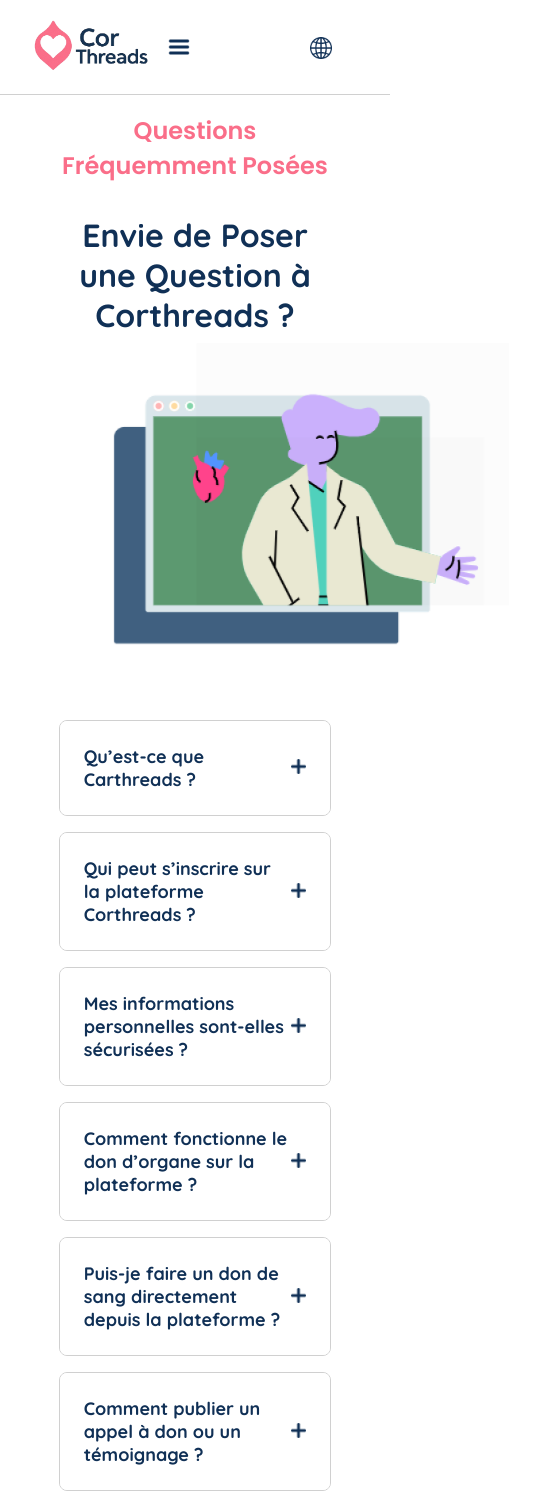
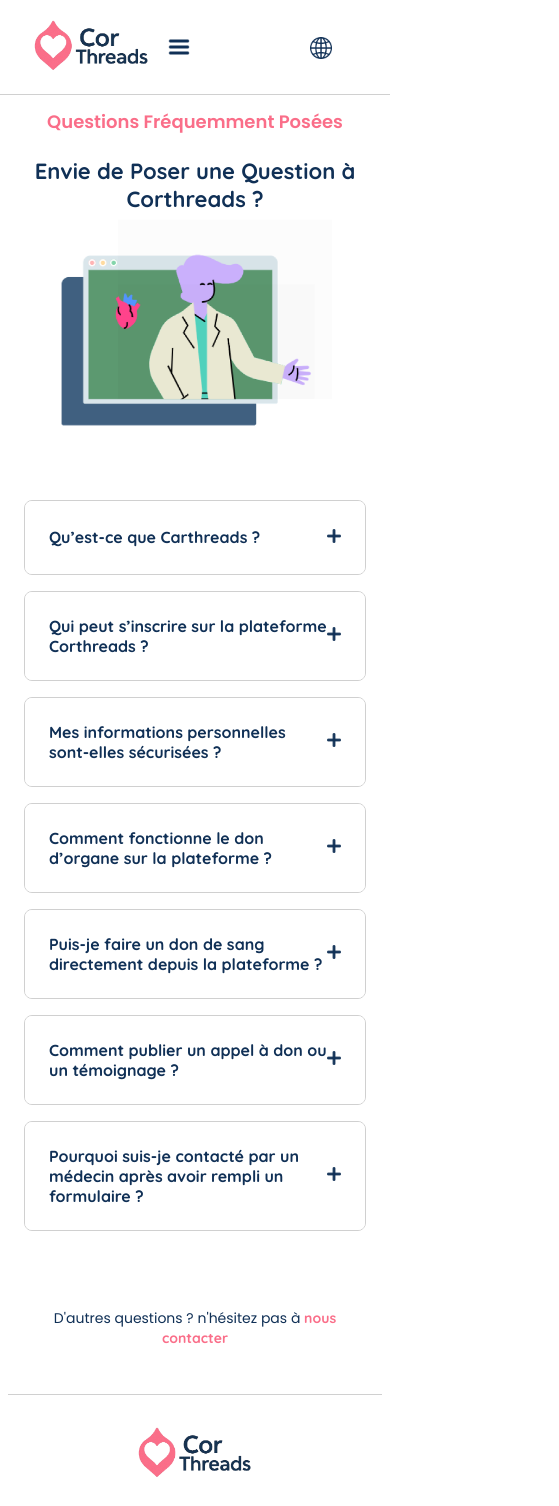
Before and after one commit to ImeneeSh/corthreads, a Vue app in the folder frontend/frontend/: page /questions in a window 390 px wide. Shown: the top 1506 px of the page, 559 px wide, since content can reach past the window. Built offline with nearby package versions, Linux system fonts and the light colour scheme.

Commit message:
page des questions maintenant responsive

```diff
--- a/frontend/frontend/src/views/questions.vue
+++ b/frontend/frontend/src/views/questions.vue
@@ -121,6 +121,50 @@
   font-weight: 700;
   font-family: 'Quicksand', sans-serif;
 }
+
+@media screen and (max-width: 768px){
+  .faq-page {
+    padding: 85px 16px 16px ;
+    max-width: 100% ;
+  }
+
+  .faq-hero h2 {
+    font-size: 18px ;
+  }
+
+  .faq-hero h3 {
+    font-size: 22px ;
+  }
+
+  .faq-image {
+    max-width: 100% ;
+    height: auto ;
+  }
+
+  .faq-question {
+    paddding: 16px ;
+    font-size: 16px ;
+  }
+
+  .faq-reponse {
+    font-size: 15px ;
+    padding: 12px 16px ;
+  }
+
+  .icon img {
+    width: 14px ;
+    height: 14px ;
+  }
+
+  .faq-footer {
+    font-size: 14px ;
+    padding: 16px ;
+  }
+
+  .faq-footer p {
+    line-height: 1.4 ;
+  }
+}
 </style>
 <script setup>
 import {ref} from 'vue' ;
```
